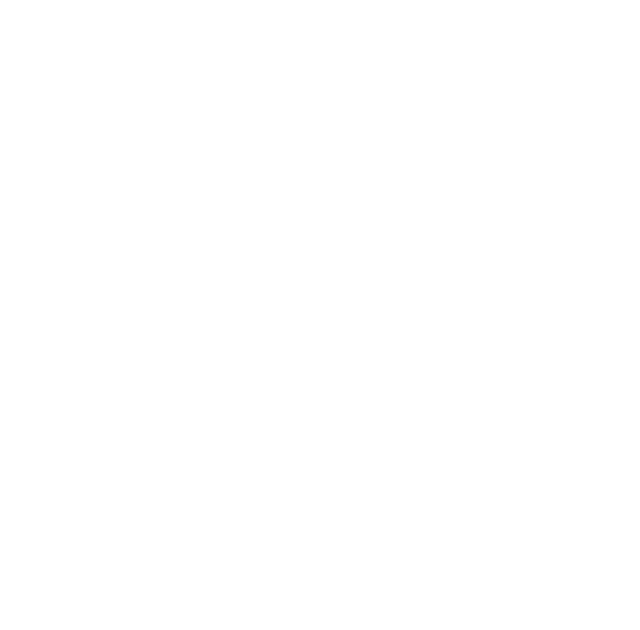
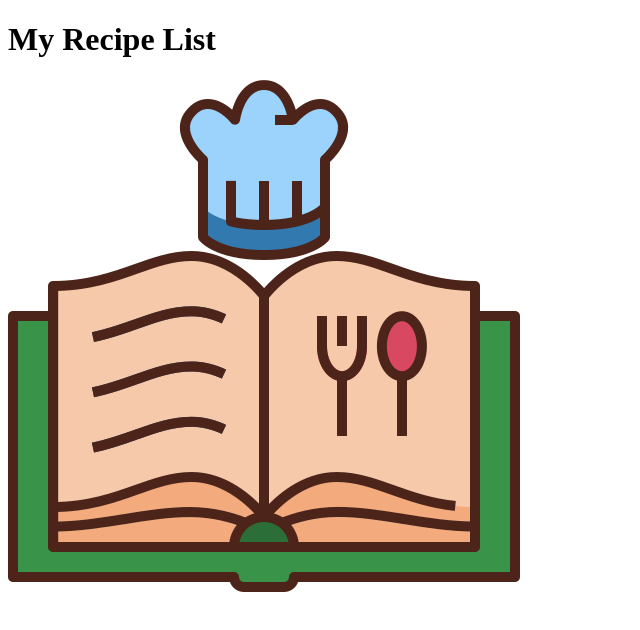
Before and after one commit to Leighton-W/odin-recipes, a plain HTML site: page index.html in a window 1280 px wide. Shown: the whole page, without its empty margins (0-640 px from the left). Drawn offline with Linux system fonts and the light colour scheme.

Commit message:
Added title and image to homepage
Added a title and image onto the homepage.

```diff
--- a/index.html
+++ b/index.html
@@ -6,7 +6,8 @@
     </head>
 
     <body>
-
+        <h1>My Recipe List</h1>
+        <img src="./images/cook-book.png" alt="">
 
     </body>
 
```
Also changed, not shown: images/cook-book.png (added).
